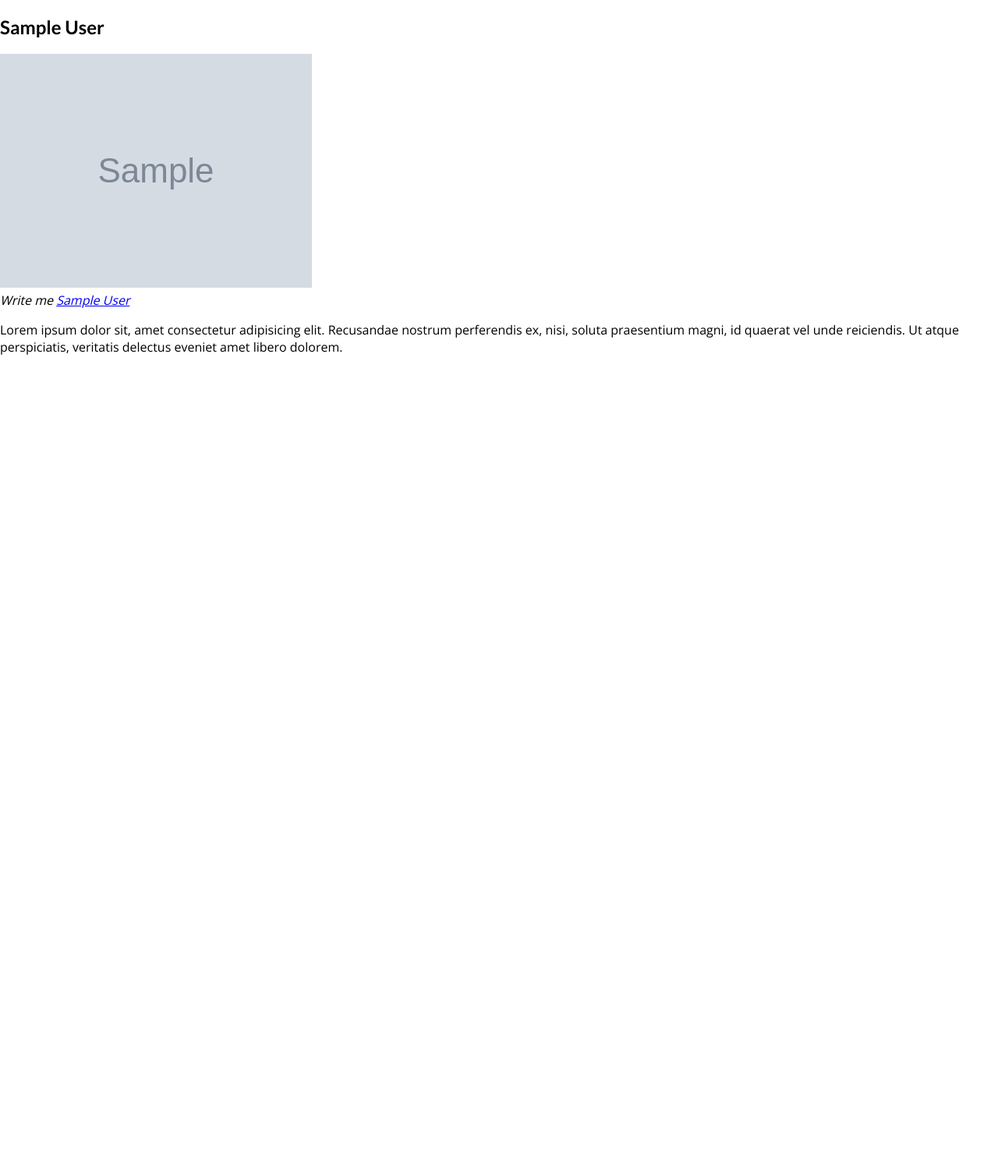
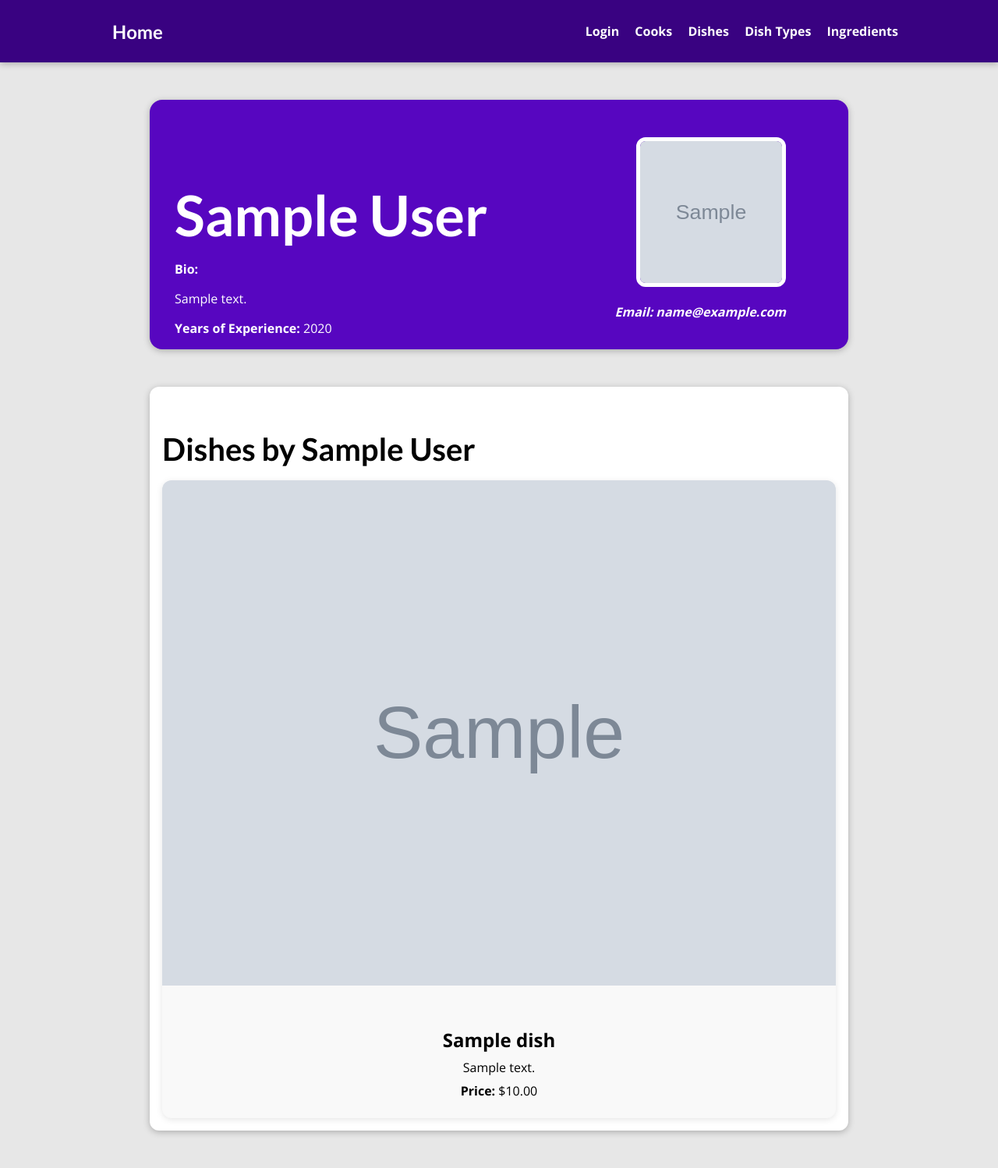
Before and after one commit to dkibalenko/restaurant-mate, a Django app: a page that uses kitchen/templates/kitchen/cook_detail.html in a window 1280 px wide. Shown: the whole page at 78% size. Before the commit the page ends 455 px from the top, so only its background shows below. Run offline with Django 5.2, Linux system fonts and the light colour scheme; tables that the repository leaves empty hold one stand-in row (values such as "Sample post"); grey boxes marked "Sample" are stand-in pictures.

Commit message:
Refactor: update cook detail page and add styles
- Refactor kitchen/cook_detail.html, add more cook details and related dishes

- Add kitchen/cook_detail.css styles

- Add ordering for Ingredient model

```diff
--- a/kitchen/models.py
+++ b/kitchen/models.py
@@ -55,6 +55,9 @@ class Ingredient(models.Model):
     def __str__(self) -> str:
         return self.name
 
+    class Meta:
+        ordering = ("name",)
+
 
 class Dish(models.Model):
     name = models.CharField(max_length=255)
--- /dev/null
+++ b/kitchen/static/kitchen/cook_detail.css
@@ -0,0 +1,116 @@
+body {
+  background-color: #e7e7e7;
+}
+
+#main-navigation {
+  background-color: #390281;
+  box-shadow: 0 2px 8px rgba(0, 0, 0, 0.25);
+}
+
+#summary {
+  margin: 8rem auto 3rem auto;
+  padding: 2rem;
+  width: 70%;
+  max-width: 90rem;
+  border-radius: 16px;
+  background-color: #5706c0;
+  position: relative;
+  box-shadow: 0 2px 8px rgba(0, 0, 0, 0.25);
+  height: 20rem;
+}
+
+#bio {
+  color: white;
+}
+
+#summary h3 {
+  color: white;
+  font-size: 4.5rem;
+  margin-bottom: 0.25rem;
+}
+
+#summary article {
+  position: absolute;
+  top: 2rem;
+  right: 3rem;
+  padding: 1rem 2rem;
+  border-radius: 12px;
+  text-align: right;
+  color: white;
+}
+
+#summary article img {
+  width: 12rem;
+  height: 12rem;
+  border-radius: 12px;
+  border: 5px solid white;
+  margin-bottom: 1rem;
+}
+
+#summary address {
+  font-weight: bold;
+}
+
+#summary a {
+  color: white;
+  text-decoration: none;
+}
+
+main {
+  width: 70%;
+  max-width: 90rem;
+  margin: 3rem auto;
+  background-color: white;
+  padding: 1rem;
+  border-radius: 12px;
+  box-shadow: 0 2px 8px rgba(0, 0, 0, 0.25);
+}
+
+#dishes {
+  margin-top: 2rem;
+}
+
+#dishes h3 {
+  font-size: 2.5rem;
+  margin-bottom: 1rem;
+}
+
+#dishes ul {
+  list-style: none;
+  margin: 0;
+  padding: 0;
+  display: flex;
+  flex-wrap: wrap;
+  gap: 1rem;
+}
+
+#dishes li {
+  flex: 1 1 calc(33.333% - 1rem);
+  box-sizing: border-box;
+}
+
+.dish {
+  background-color: #f9f9f9;
+  border-radius: 12px;
+  box-shadow: 0 2px 8px rgba(0, 0, 0, 0.1);
+  overflow: hidden;
+  text-align: center;
+}
+
+.dish img {
+  width: 100%;
+  height: auto;
+}
+
+.dish__content {
+  padding: 1rem;
+}
+
+.dish__content h4 {
+  font-size: 1.5rem;
+  margin-bottom: 0.5rem;
+}
+
+.dish__content p {
+  margin: 0.5rem 0;
+}
--- a/kitchen/templates/kitchen/cook_detail.html
+++ b/kitchen/templates/kitchen/cook_detail.html
@@ -2,22 +2,44 @@
 {% load static %}
 
 {% block title %}
-  Cook
+  {{ cook.full_name }}
 {% endblock %}
 
 {% block css_files %}
+  <link rel="stylesheet" href="{% static "kitchen/cook_detail.css" %}">
 {% endblock css_files %}
 
 {% block content %}
   <section id="summary">
-    <h2>{{ cook.full_name }}</h2>
+    <h3>{{ cook.full_name }}</h3>
+    <div id="bio">
+      <p><strong>Bio:</strong></p>
+      <p>{{ cook.bio }}</p>
+      <p><strong>Years of Experience:</strong> {{ cook.years_of_experience }}</p>
+    </div>
     <article>
         <img src="{{ cook.profile_picture.url }}" alt="{{ cook.full_name }}">
-        <address>Write me <a href="mailto:{{ cook.email }}"> {{ cook.full_name|title }}</a></address>
+        <address>Email: <a href="mailto:{{ cook.email }}">{{ cook.email }}</a></address>
     </article>
   </section>
 
   <main>
-    <p>Lorem ipsum dolor sit, amet consectetur adipisicing elit. Recusandae nostrum perferendis ex, nisi, soluta praesentium magni, id quaerat vel unde reiciendis. Ut atque perspiciatis, veritatis delectus eveniet amet libero dolorem.</p>
+    <section id="dishes">
+      <h3>Dishes by {{ cook.full_name }}</h3>
+      <ul>
+        {% for dish in cook.dishes.all %}
+          <li>
+            <article class="dish">
+              <img src="{{ dish.image.url }}" alt="{{ dish.name }}">
+              <div class="dish__content">
+                <h4>{{ dish.name }}</h4>
+                <p>{{ dish.description }}</p>
+                <p><strong>Price:</strong> ${{ dish.price }}</p>
+              </div>
+            </article>
+          </li>
+        {% endfor %}
+      </ul>
+    </section>
   </main>
 {% endblock content %}
```
